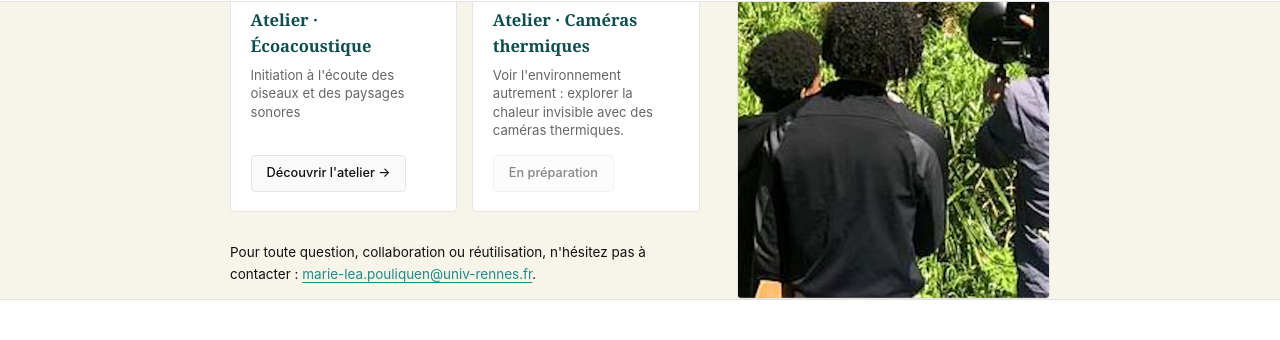
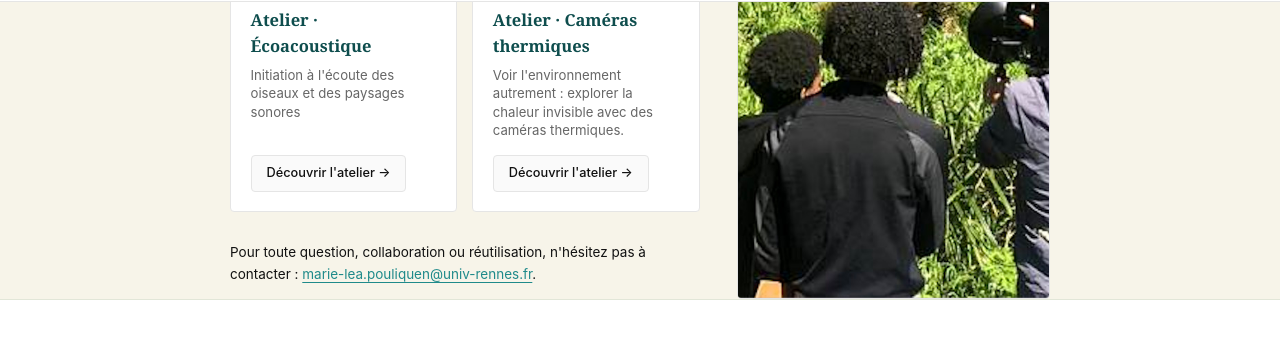
Before and after one commit to marieleapouliquen/wiki-cap-nature, a Jekyll site: the page built from index.md, in a window 1280 px wide and 900 px high, scrolled down 1651 px. Shown: the part 95-435 px from the top of the window. Built offline with Jekyll 4.4.1, drawn with Linux system fonts in a browser that asks for light colours.

Commit message:
Update index.md

```diff
--- a/index.md
+++ b/index.md
@@ -58,11 +58,11 @@ show_photo_credits: false
               <span class="btn">Découvrir l'atelier →</span>
             </a>
 
-            <div class="card">
+            <a class="card" href="{{ '/atelier-thermique/' | relative_url }}">
               <span class="card-title">Atelier · Caméras thermiques</span>
               <span class="card-desc">Voir l'environnement autrement : explorer la chaleur invisible avec des caméras thermiques.</span>
-              <span class="btn" style="opacity: 0.5; pointer-events: none;">En préparation</span>
-            </div>
+              <span class="btn">Découvrir l'atelier →</span>
+            </a>
           </div>
 
           <p style="margin-top: 2rem; font-size: 0.9rem;">Pour toute question, collaboration ou réutilisation, n'hésitez pas à contacter : <a href="mailto:marie-lea.pouliquen@univ-rennes.fr">marie-lea.pouliquen@univ-rennes.fr</a>.</p>
```
